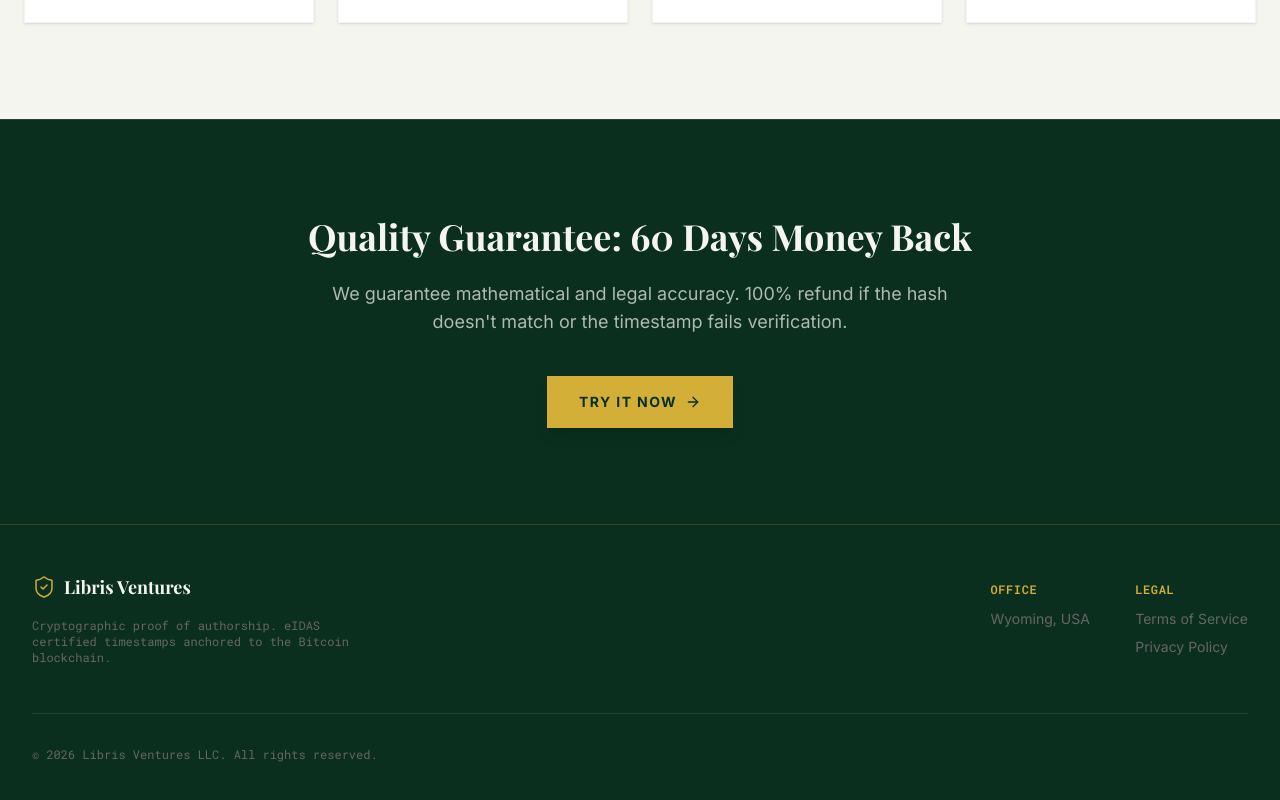
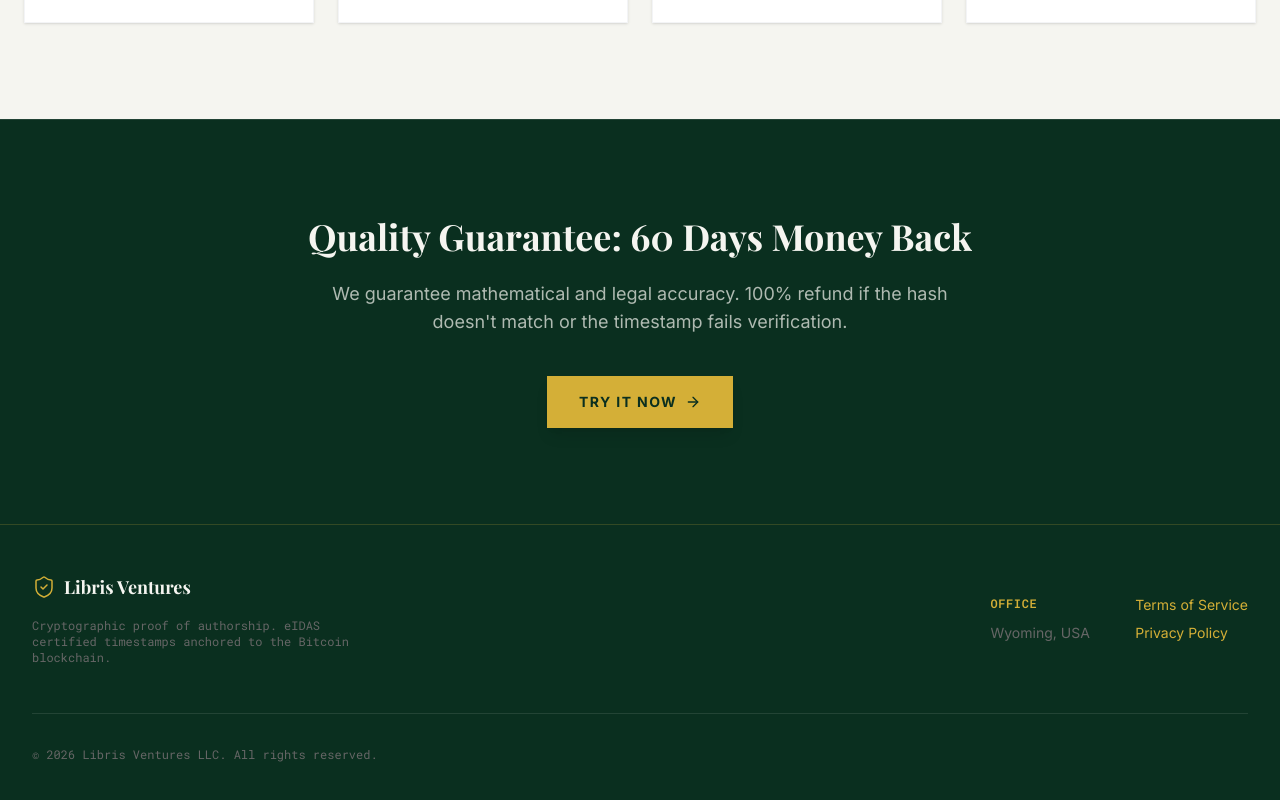
Before and after one commit to MykolaOseiko/LV2, a Next.js app: page / in a window 1280 px wide. Shown: the part 1744-2544 px from the top of the page. Built offline with nearby package versions, Linux system fonts and the light colour scheme; a web font is replaced by a local one.

Commit message:
polish: remove Legal heading make links yellow

```diff
--- a/components/footer.tsx
+++ b/components/footer.tsx
@@ -24,10 +24,9 @@
                             </ul>
                         </div>
                         <div>
-                            <h3 className="font-mono text-xs font-semibold uppercase tracking-wider text-accent mb-3">Legal</h3>
-                            <ul className="space-y-2 text-muted-foreground hover:text-background transition-colors">
-                                <li><Link href="/terms">Terms of Service</Link></li>
-                                <li><Link href="/privacy">Privacy Policy</Link></li>
+                            <ul className="space-y-2">
+                                <li><Link href="/terms" className="text-accent hover:text-background transition-colors">Terms of Service</Link></li>
+                                <li><Link href="/privacy" className="text-accent hover:text-background transition-colors">Privacy Policy</Link></li>
                             </ul>
                         </div>
                     </div>
```
